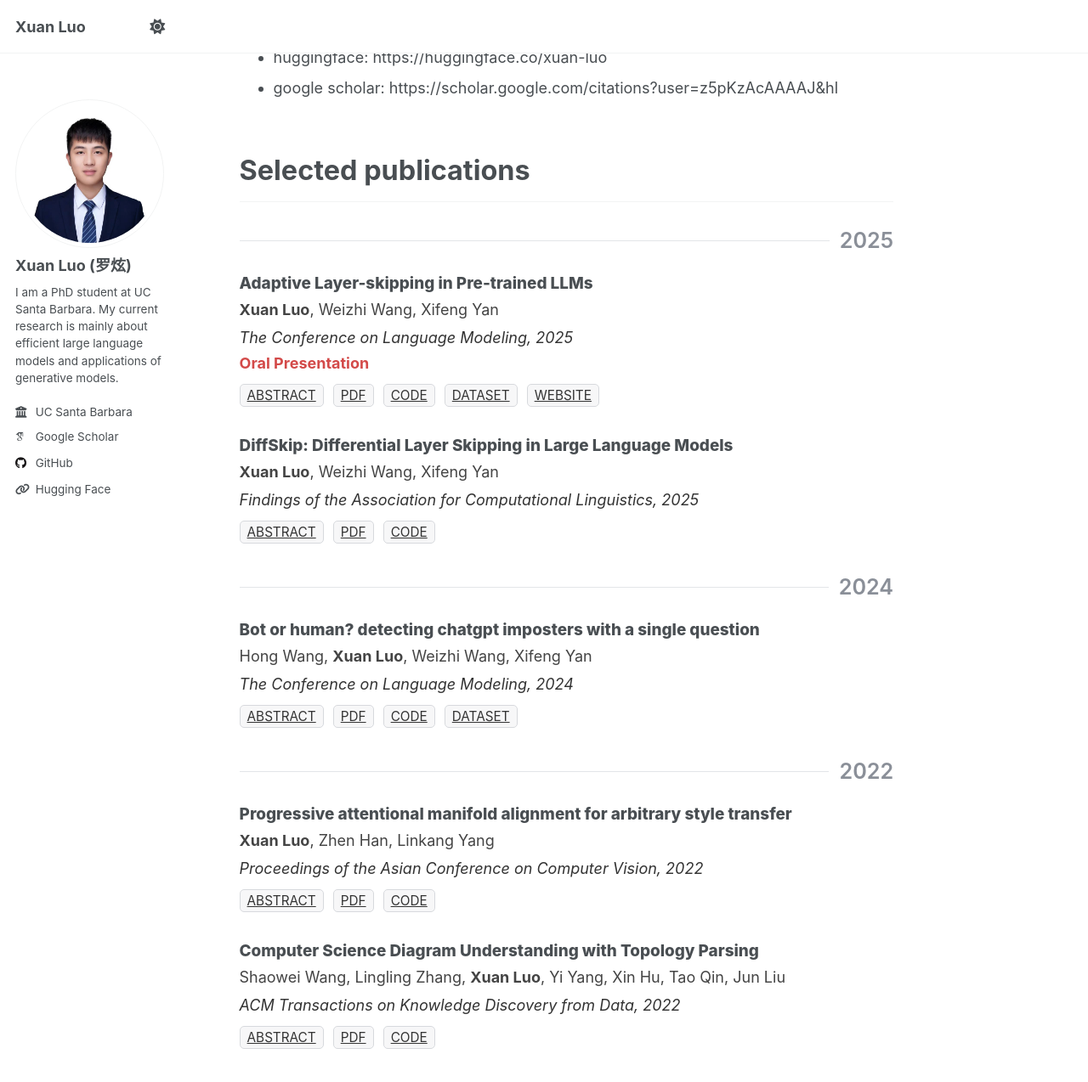
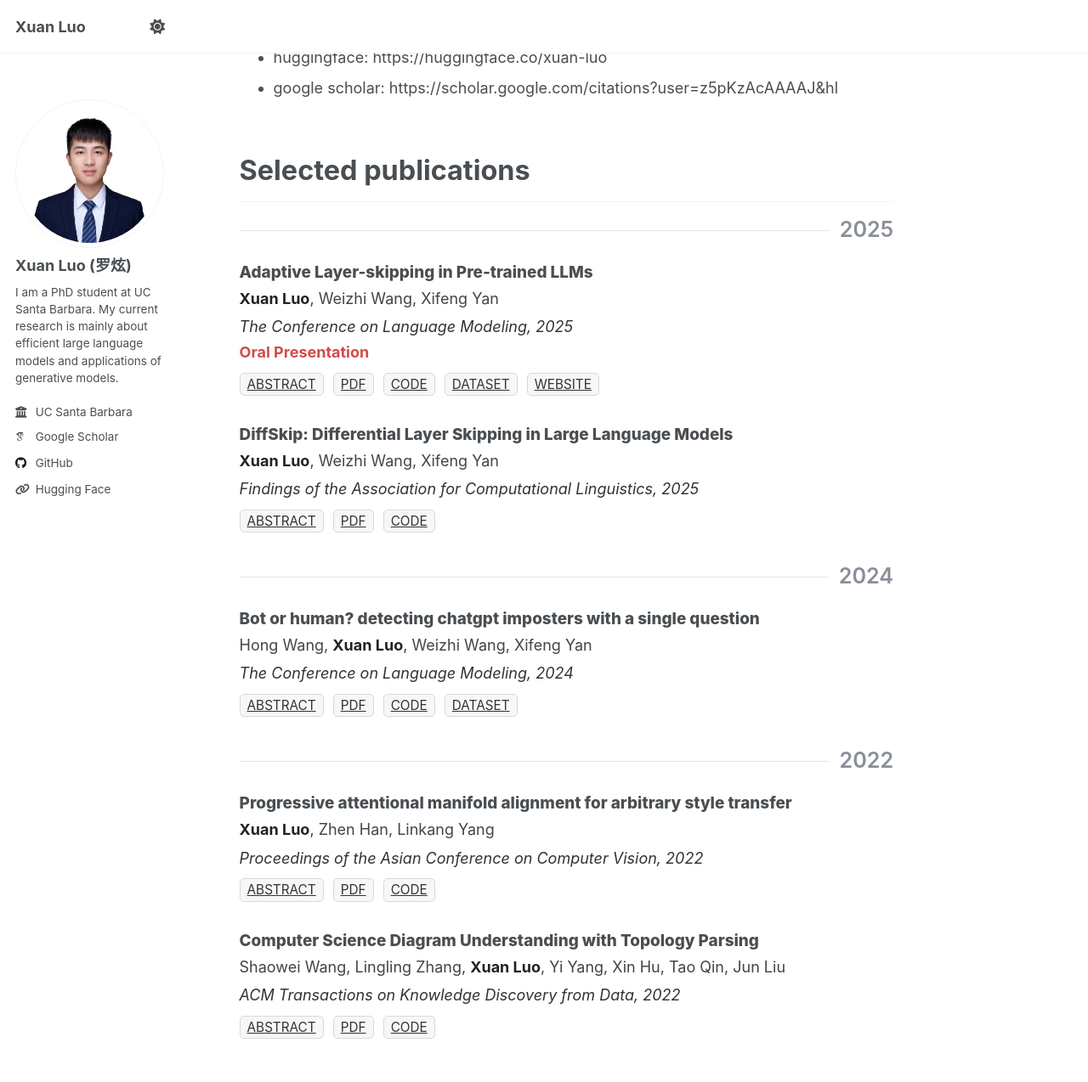
Before and after one commit to luoxuan-cs/luoxuan-cs.github.io, a Jekyll site: the page built from _pages/about.md, in a window 1280 px wide and 1400 px high, scrolled down 251 px. Shown: the top 1274 px of the window at 85% size. Built offline with Jekyll 4.4.1, drawn with Linux system fonts in a browser that asks for light colours; some web fonts are replaced; a script that is not in the unit is left out.

Commit message:
Update website content

```diff
--- a/_pages/about.md
+++ b/_pages/about.md
@@ -12,7 +12,7 @@ I am a PhD student at UC Santa Barbara. My current research is mainly about effi
 - huggingface: https://huggingface.co/xuan-luo
 - google scholar: https://scholar.google.com/citations?user=z5pKzAcAAAAJ&hl
 
-<h2 style="font-size: 1.8rem; margin-bottom: 1rem;">Selected publications</h2>
+<h2 style="font-size: 1.8rem; font-weight: 700; margin-bottom: 0.5rem;">Selected publications</h2>
 
 <div class="pubs">
   <div class="pub-year">2025</div>
--- a/_sass/layout/_custom.scss
+++ b/_sass/layout/_custom.scss
@@ -1,5 +1,5 @@
 .pubs {
-  margin-top: 1.5rem;
+  margin-top: 0.5rem;
 }
 
 .pub-year {
@@ -11,8 +11,8 @@
   font-size: 1.4rem;
   font-weight: 600;
 }
-.pub-year:first-of-type {
-  margin-top: 0.5rem;
+.pub-year:first-child {
+  margin-top: 0.8rem;
 }
 .pub-year::before {
   content: "";
@@ -42,6 +42,10 @@
 .pub-authors {
   color: #444;
   margin-bottom: 0.35rem;
+}
+.pub-authors strong {
+  font-weight: 700;
+  color: #222;
 }
 
 .pub-venue {
```
